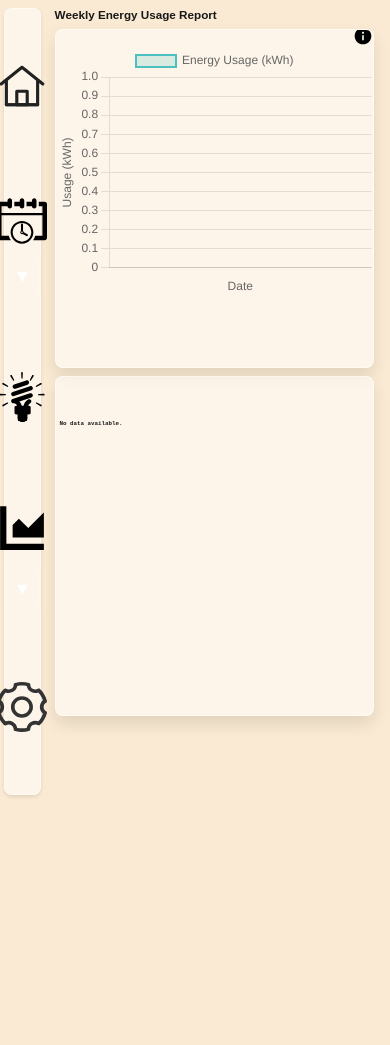
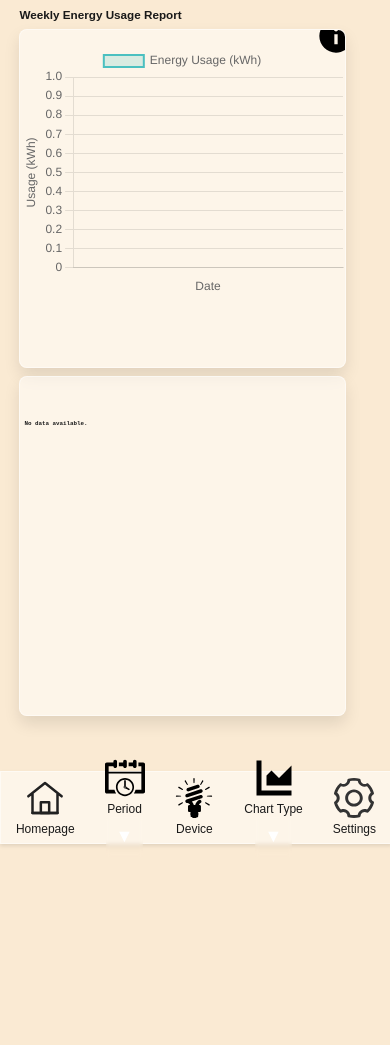
Before and after one commit to QIHANG111/ECOSPHERE, a PHP site: page /public/pages/reportPage.html in a window 390 px wide. Shown: the top 1045 px of the page. Run offline with PHP 8.4, Linux system fonts and the light colour scheme.

Commit message:
support phone ui

```diff
--- a/src/public/css/style.css
+++ b/src/public/css/style.css
@@ -165,20 +165,98 @@
     transform: scale(1.1); /* Enlarge icon */
 }
 
+/*phone*/
+@media screen and (max-width: 768px) {
+    .normalCard{
+        width: 120%;
+    }
+    .sidebar {
+        width: 100vw;
+        height: 8vh;
+        flex-direction: row;
+        align-items: center;
+        justify-content: space-around;
+        left: 0;
+        top: auto;
+        bottom: 0;
+        border-radius: 0;
+        padding: 0.5vw 0;
+    }
+    .aiCard {
+        height: 7vh;
+        width: 10%;
+
+    }
+
+
+    .menu-item {
+        width: auto;
+        height: 40%;
+        flex-direction: column;
+        justify-content: center;
+        padding: 0 2vw;
+    }
+
+
+    .ui-menu-icon img {
+        width: 40px;
+        height: 40px;
+    }
+
+
+    .menu-text {
+        font-size: 12px;
+        opacity: 1;
+    }
+
+
+    .sidebar:hover {
+        width: 100vw;
+    }
+    .menu-item:hover {
+        height: auto;
+        box-shadow: none;
+        background-color: transparent;
+    }
+    .dashboard {
+        color: var(--c-text-primary);
+        margin-left: 0; /* Default offset for sidebar */
+        width: calc(100%); /* Adjust width dynamically */
+        padding: 2vw;
+        height: 200vh;
+        transition: margin-left 0.3s ease, width 0.3s ease; /* Smooth transition */
+        overflow: visible;
+    }
+
+}
+
+
+
+
 .dashboard {
     color: var(--c-text-primary);
-    margin-left: 12vw; /* Default offset for sidebar */
-    width: calc(100% - 14vw); /* Adjust width dynamically */
+    margin-left: 3vw;
+    width: calc(100% - 14vw);
     padding: 2vw;
     height: 200vh;
-    transition: margin-left 0.3s ease, width 0.3s ease; /* Smooth transition */
+    transition: margin-left 0.3s ease, width 0.3s ease;
     overflow: visible;
 }
 
-/* Adjust dashboard when sidebar expands */
-.sidebar:hover ~ .dashboard {
-    margin-left: 14vw; /* Adjust margin when sidebar expands */
-    width: calc(100% - 16vw); /* Adjust width accordingly */
+@media screen and (min-width: 769px) {
+    .sidebar:hover ~ .dashboard {
+        margin-left: 14vw;
+        width: calc(100% - 16vw);
+    }
+    .dashboard {
+        color: var(--c-text-primary);
+        margin-left: 12vw;
+        width: calc(100% - 14vw);
+        padding: 2vw;
+        height: 200vh;
+        transition: margin-left 0.3s ease, width 0.3s ease;
+        overflow: visible;
+    }
 }
 
 .dashboard-content {
--- a/src/public/pages/homePage.html
+++ b/src/public/pages/homePage.html
@@ -53,7 +53,7 @@
 <div class="dashboard">
     <div class="dashboard-content" style="margin-top: 0.5vw;">
         <div class="leftToRightList" style="width: 370%;">
-            <div class="aiCard" style="width: 320%; height: 8vh;">
+            <div class="aiCard" style=" height: 8vh;">
                     <div class="input-container">
                         <div class="leftToRightList" style="width: 100%">
                             <label for="userPrompt"></label><input type="text" class="icon-button ui-menu-icon" id="userPrompt" placeholder="Ask something...('Help me turn on the light1')"
```
Also changed, not shown: other parts of src/public/css/style.css (+38 -35 lines), src/public/js/userPage.js (+14 -0 lines), src/public/pages/usersPage.html (+17 -1 lines).
